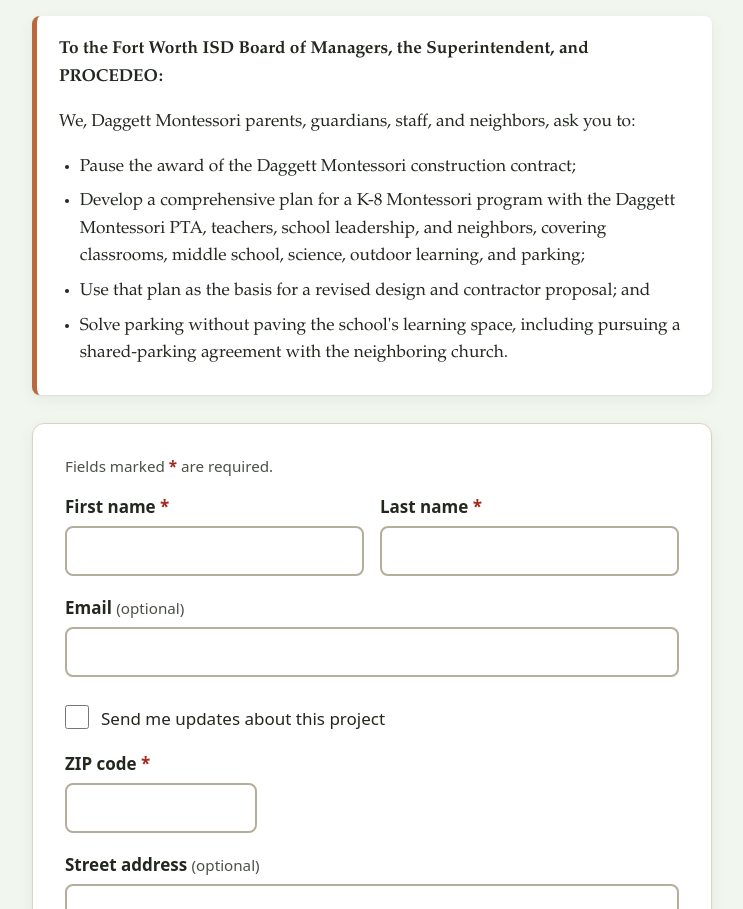
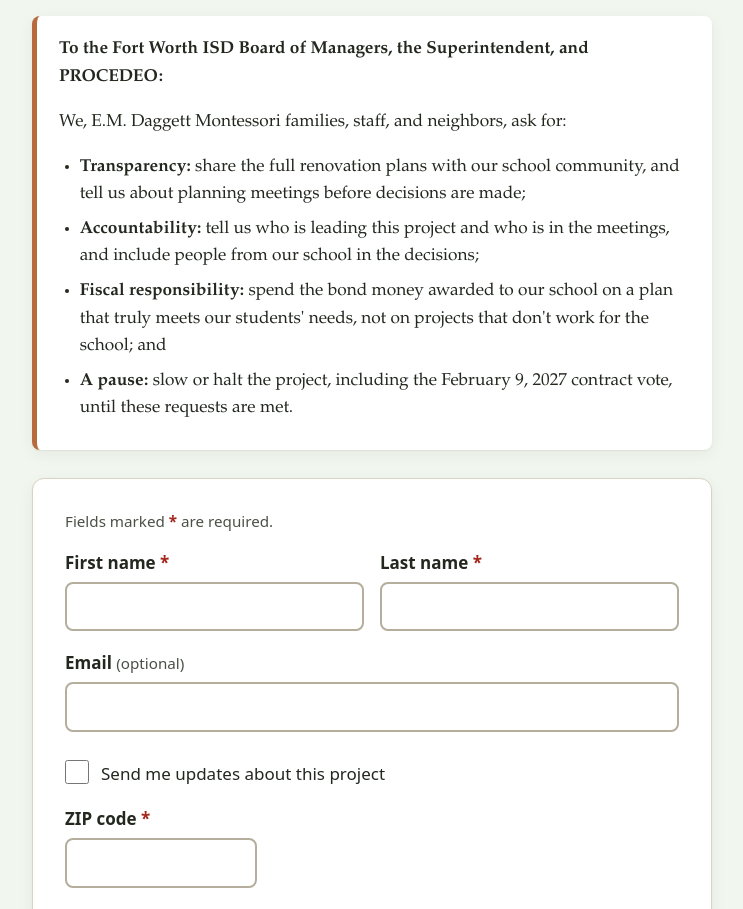
Before and after one commit to tezitech/dms_petition_site, a website: page index.html in a window 1280 px wide. Shown: the part 5741-6650 px from the top of the page, without its empty margins (268-1011 px from the left). Drawn offline with Linux system fonts and the light colour scheme; no server answers.

Commit message:
Rewrite petition statement to match the PTA's four asks

```diff
--- a/index.html
+++ b/index.html
@@ -350,12 +350,12 @@
         <!-- TODO: Confirm the Superintendent's name/title and the petition wording before launch. -->
         <blockquote class="petition-text">
           <p><strong>To the Fort Worth ISD Board of Managers, the Superintendent, and PROCEDEO:</strong></p>
-          <p>We, Daggett Montessori parents, guardians, staff, and neighbors, ask you to:</p>
+          <p>We, E.M. Daggett Montessori families, staff, and neighbors, ask for:</p>
           <ul>
-            <li>Pause the award of the Daggett Montessori construction contract;</li>
-            <li>Develop a comprehensive plan for a K-8 Montessori program with the Daggett Montessori PTA, teachers, school leadership, and neighbors, covering classrooms, middle school, science, outdoor learning, and parking;</li>
-            <li>Use that plan as the basis for a revised design and contractor proposal; and</li>
-            <li>Solve parking without paving the school's learning space, including pursuing a shared-parking agreement with the neighboring church.</li>
+            <li><strong>Transparency:</strong> share the full renovation plans with our school community, and tell us about planning meetings before decisions are made;</li>
+            <li><strong>Accountability:</strong> tell us who is leading this project and who is in the meetings, and include people from our school in the decisions;</li>
+            <li><strong>Fiscal responsibility:</strong> spend the bond money awarded to our school on a plan that truly meets our students' needs, not on projects that don't work for the school; and</li>
+            <li><strong>A pause:</strong> slow or halt the project, including the February 9, 2027 contract vote, until these requests are met.</li>
           </ul>
         </blockquote>
 
```
